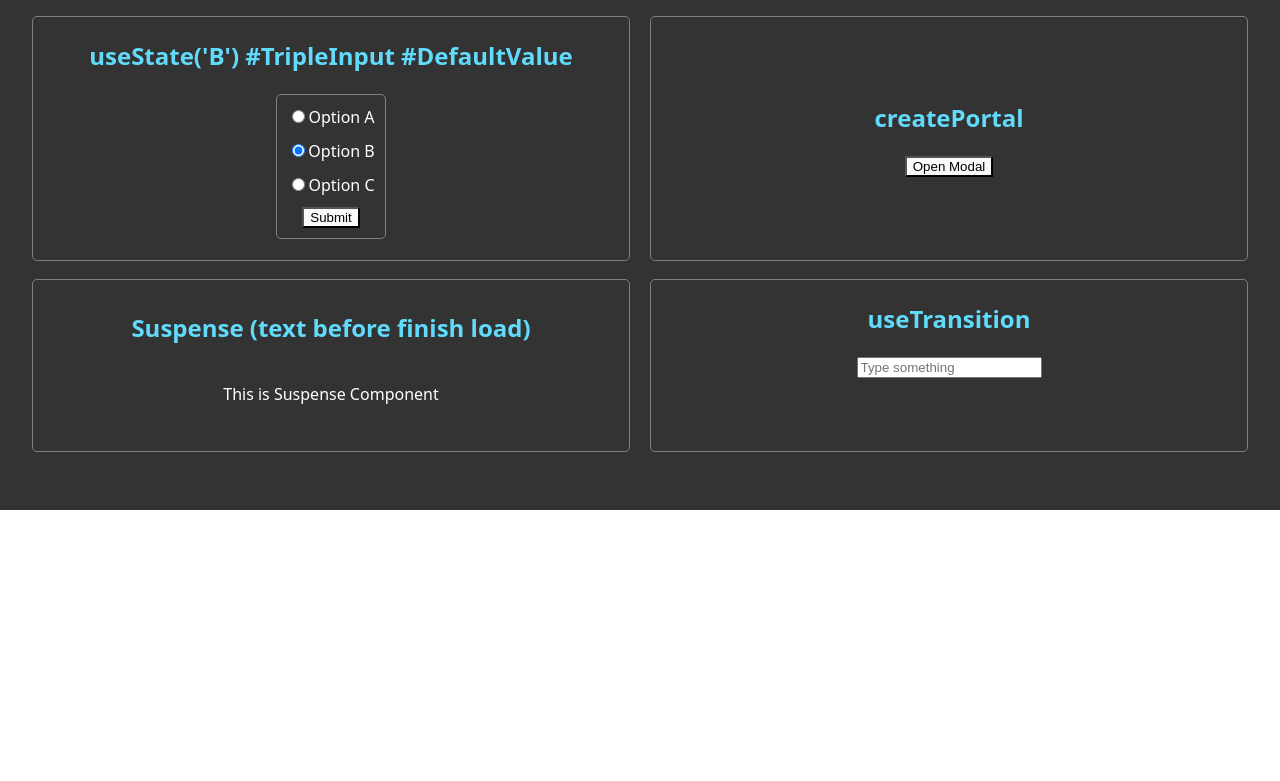
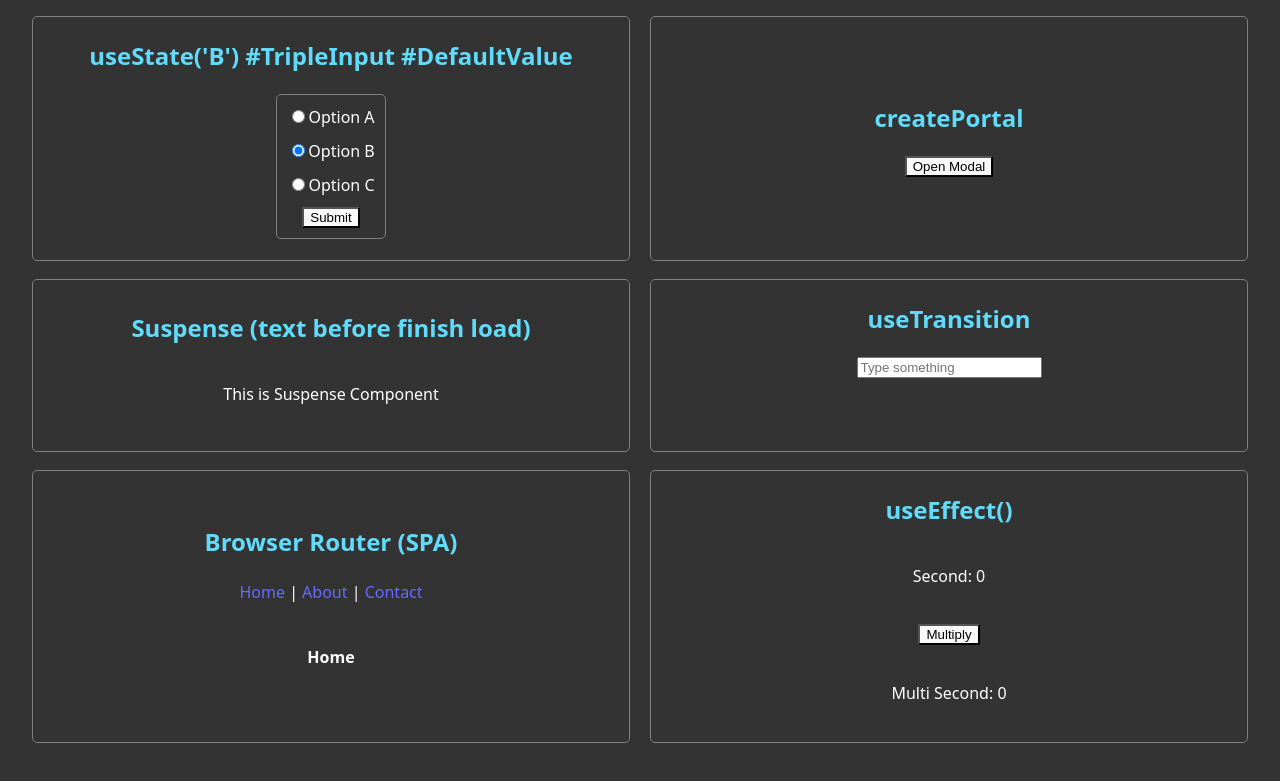
Before and after one commit to fyyqq/react-js, a React (Vite) app in the folder my-first-react-app/: page / in a window 1280 px wide. Shown: the part 984-1765 px from the top of the page. Before the commit the page ends 1494 px from the top, so only its background shows below. Built offline with nearby package versions, Linux system fonts and the light colour scheme.

Commit message:
add browserrouter

```diff
--- a/my-first-react-app/package.json
+++ b/my-first-react-app/package.json
@@ -11,7 +11,8 @@
   },
   "dependencies": {
     "react": "^19.2.0",
-    "react-dom": "^19.2.0"
+    "react-dom": "^19.2.0",
+    "react-router-dom": "^7.13.0"
   },
   "devDependencies": {
     "@eslint/js": "^9.39.1",
--- a/my-first-react-app/src/App.jsx
+++ b/my-first-react-app/src/App.jsx
@@ -1,5 +1,7 @@
 import { useState, Suspense, useTransition, useEffect} from 'react'
 import { createPortal } from 'react-dom';
+import { BrowserRouter, Routes, Route, Link, Outlet } from 'react-router-dom';
+
 
 import './App.css'
 
@@ -310,6 +312,74 @@ function DataTransitionDemo() {
     );
 }
 
+function BrowserRouterSPA() {
+    return(
+        <>
+        <BrowserRouter>
+        {/* Navigation */}
+        <nav>
+            <Link to="/">Home</Link> | {" "}
+            <Link to="/about">About</Link> | {" "}
+            <Link to="/contact">Contact</Link>
+        </nav>
+            {/* Routes */}
+            <Routes>
+                <Route path='/' element={<HomeRouter />}></Route>
+                <Route path='/about' element={<AboutRouter />}>
+                    <Route path='/about/service-a' element={<ServiceARouter />}></Route>
+                    <Route path='/about/service-b' element={<ServiceBRouter />}></Route>
+                </Route>
+                <Route path='/contact' element={<ContactRouter />}></Route>
+            </Routes>
+        </BrowserRouter>
+        </>
+    );
+}
+
+function HomeRouter() {
+    return <h4>Home</h4>
+}
+function AboutRouter() {
+    return(
+        <>
+        <span style={{ margin: '0px' }}>↓</span>
+        <h4 style={{ margin: '0px' }}>About</h4>
+        <span style={{ margin: '0px' }}>↓</span>
+        <nav style={{ marginBottom: '20px' }}>
+            <Link to="/about/service-a">Service A</Link> |{" "}
+            <Link to="/about/service-b">Service B</Link>
+        </nav>
+        <Outlet />
+        </>
+    );
+}
+function ServiceARouter() {
+    return <h4>Service A</h4>
+}
+function ServiceBRouter() {
+    return <h4>Service B</h4>
+}
+function ContactRouter() {
+    return <h4>Contact</h4>
+}
+
+function Timer() {
+    const [seconds, setSeconds] = useState(0);
+    const [multiseconds, setMultiSeconds] = useState(0);
+
+    useEffect(() => {
+        setMultiSeconds(() => seconds * 2);
+    }, [seconds]);
+
+    return (
+        <>
+        <p>Second: {seconds}</p>
+        <button onClick={() => setSeconds(s => s + 1) }>Multiply</button>
+        <p>Multi Second: {multiseconds}</p>
+        </>
+    );
+}
+
 
 function App() {
     const containerCss = {
@@ -391,6 +461,14 @@ function App() {
                 <h2 className='sectionTitle'>useTransition</h2>
                 <DataTransitionDemo />
             </section>
+            <section style={sectionStyle}>
+                <h2 className='sectionTitle'>Browser Router (SPA)</h2>
+                <BrowserRouterSPA />
+            </section>
+            <section style={sectionStyle}>
+                <h2 className='sectionTitle'>useEffect()</h2>
+                <Timer />
+            </section>
         </div>
     )
 }
```
Also changed, not shown: 1 other file (tests, documents, lock files or other folders).
